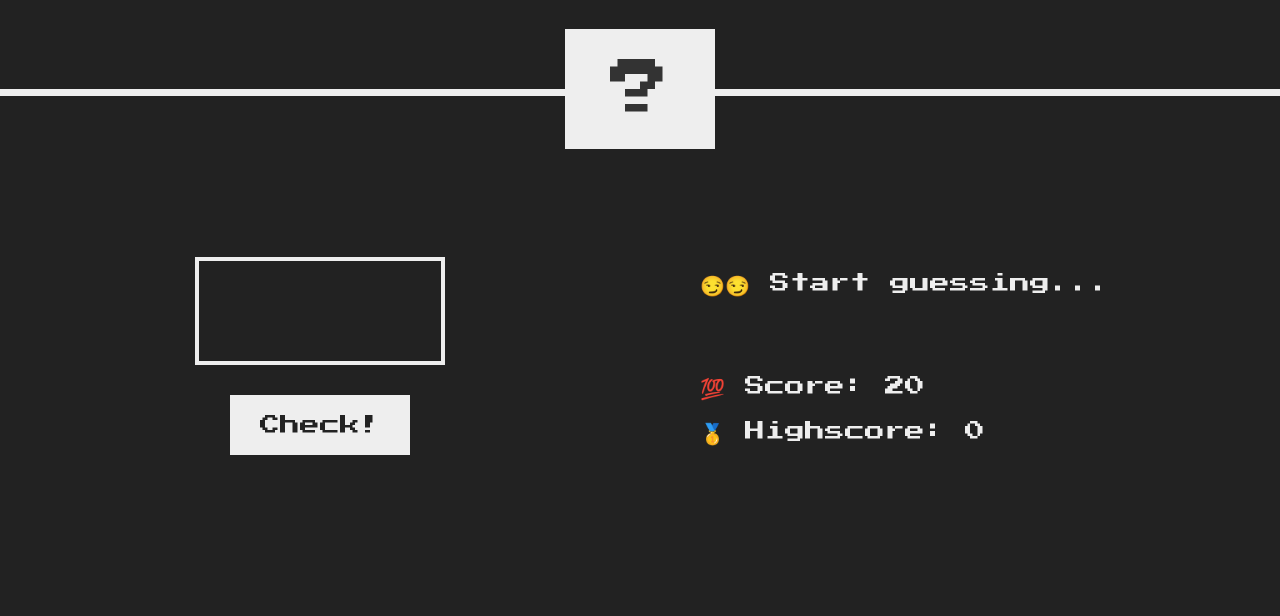
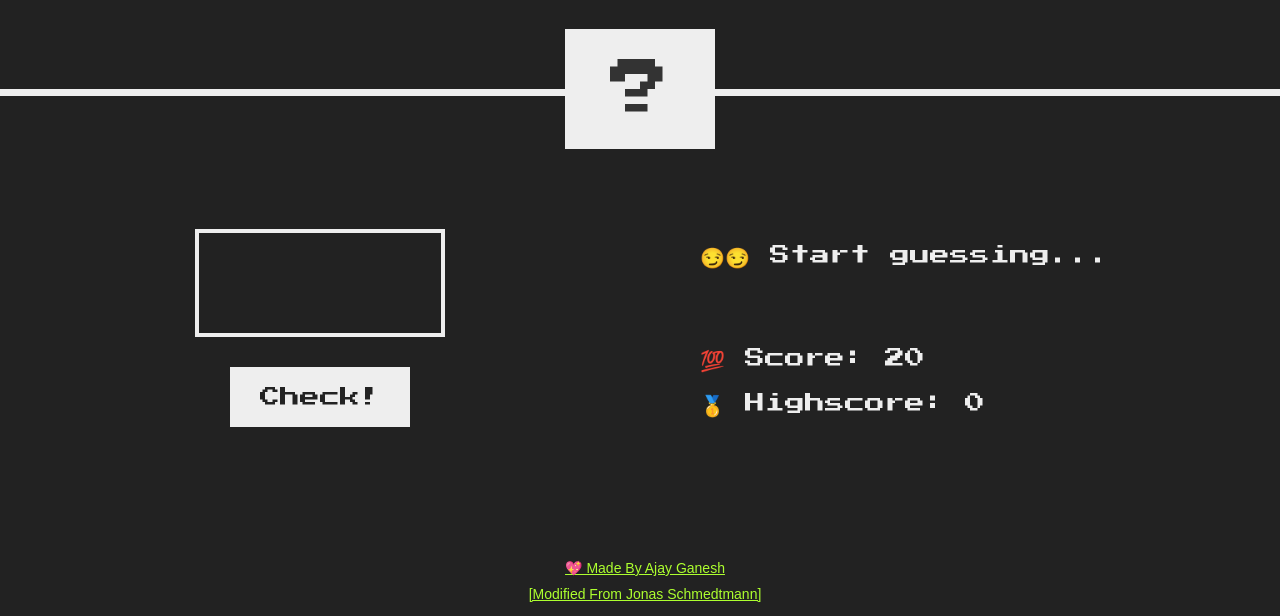
Before and after one commit to ajayganeshch/Learning-Javascript, a plain HTML site: page Guess Game/index.html in a window 1280 px wide. Shown: the part 184-800 px from the top of the page. Drawn offline with Linux system fonts and the light colour scheme.

Commit message:
Added Contribution

```diff
--- a/Guess Game/index.html
+++ b/Guess Game/index.html
@@ -14,7 +14,7 @@
       <button class="btn again">Again!</button>
       <div class="number">?</div>
     </header>
-    <main>
+    <main class="tmain">
       <section class="left">
         <input type="number" class="guess" />
         <button class="btn check">Check!</button>
@@ -28,5 +28,15 @@
       </section>
     </main>
     <script src="script.js"></script>
+
+    <p class="last">
+      <a href="https://github.com/ajayganesh0">💖 Made By Ajay Ganesh</a>
+    </p>
+    <br />
+    <p class="last">
+      <a href="https://github.com/jonasschmedtmann"
+        >[Modified From Jonas Schmedtmann]</a
+      >
+    </p>
   </body>
 </html>
--- a/Guess Game/script.js
+++ b/Guess Game/script.js
@@ -32,8 +32,9 @@ let x = function () {
     bg.style.backgroundColor = "#222";
     xyz(".message", "Number should be 1 to 20");
     document.querySelector(".guess").value = "";
+    bgc("#ff0000");
   } else if (y === " ") {
-    bgc("#222");
+    bgc("#ff0000");
     xyz(".message", "😒 Please Enter Number and Click On check");
   } else if (y === snum) {
     xyz(".message", "🍾 Correct Number");
@@ -45,7 +46,7 @@ let x = function () {
       xyz(".highscore", hscore);
     }
   } else if (y !== snum) {
-    bgc("#222");
+    bgc("#ff0000");
     xyz(".number", "?");
 
     if (score > 1) {
--- a/Guess Game/style.css
+++ b/Guess Game/style.css
@@ -15,7 +15,7 @@ body {
   font-family: "Press Start 2P", sans-serif;
   color: #eee;
   background-color: #222;
-  /* background-color: #60b347; */
+  /* background-color: #ff0000; */
 }
 
 /* LAYOUT */
@@ -26,7 +26,7 @@ header {
 }
 
 main {
-  height: 65vh;
+  height: 58vh;
   color: #eee;
   display: flex;
   align-items: center;
@@ -119,3 +119,17 @@ h1 {
 .label-score {
   margin-bottom: 2rem;
 }
+
+.last {
+  font-family: Arial;
+  font-size: 14px;
+  margin-left: 10px;
+  text-align: center;
+}
+
+a:link {
+  color: greenyellow;
+}
+a:hover {
+  color: lightskyblue;
+}
```
